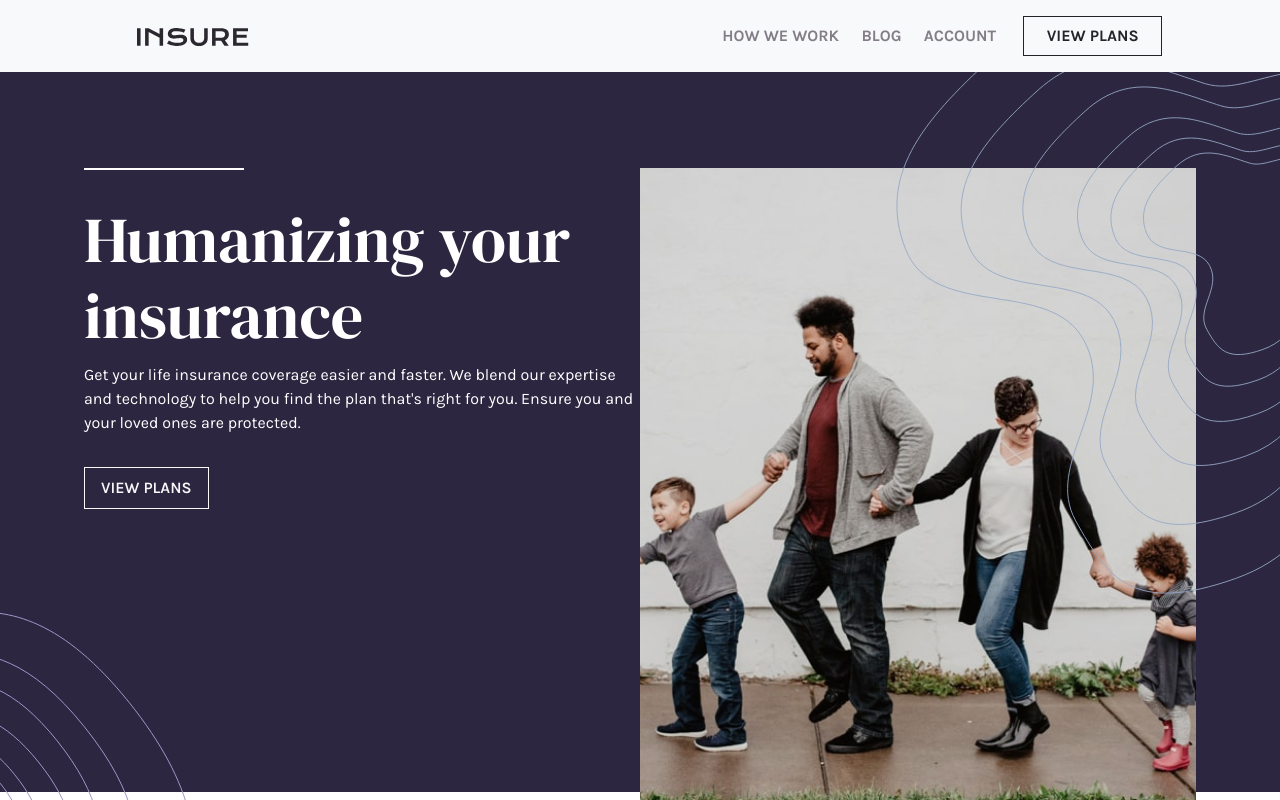
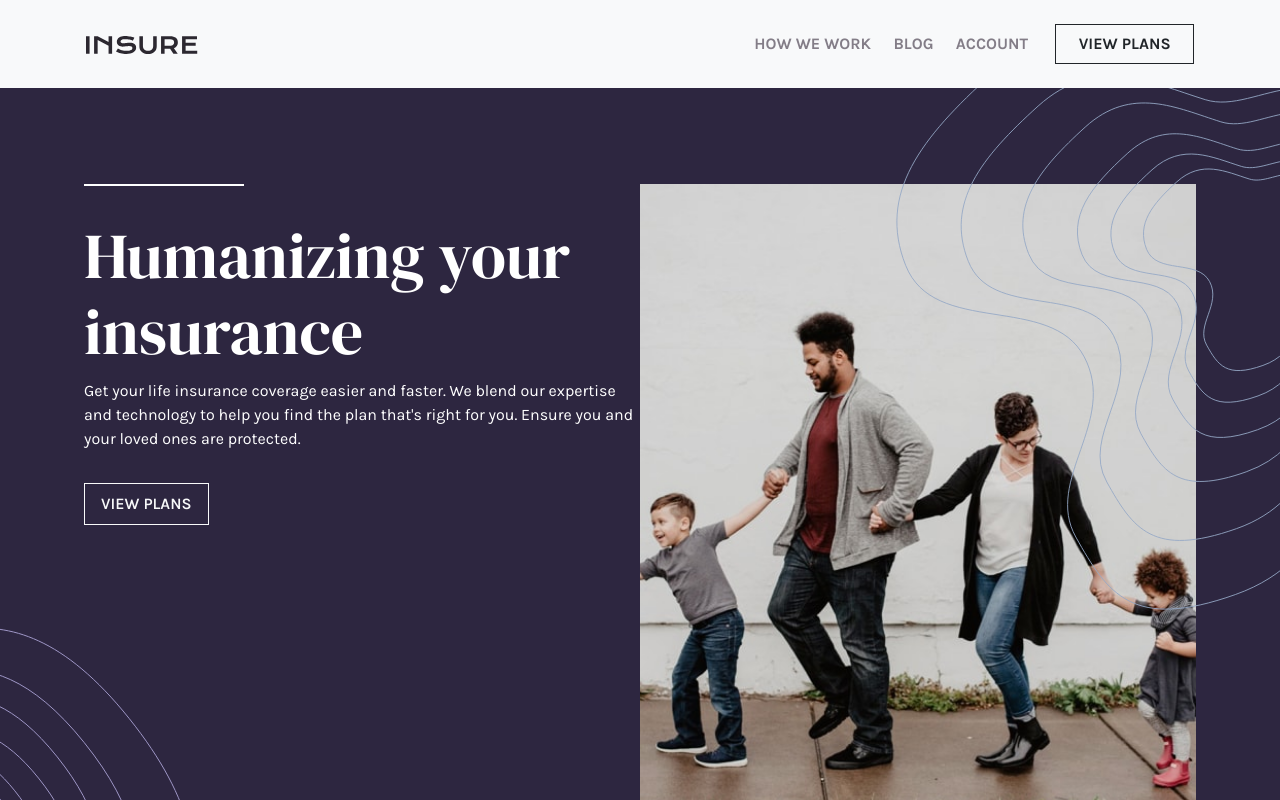
Before and after one commit to Sithu-Aung-Khant/insure-landing-page, a React (Vite) app: page / in a window 1280 px wide. Shown: the top 800 px of the page. Built offline with nearby package versions, Linux system fonts and the light colour scheme; the HTML template or start-up script is replaced by a standard one.

Commit message:
Improve navbar responsiveness across various screen sizes.

```diff
--- a/src/components/intro/intro.css
+++ b/src/components/intro/intro.css
@@ -54,7 +54,7 @@
 @media only screen and (min-width: 1440px) {
   .intro {
     height: 60vh;
-    padding: 4rem 7rem;
+    padding: 5rem 7rem;
   }
   .copy .display-3 {
     padding-right: 9rem;
--- a/src/components/navbar/Navbar.jsx
+++ b/src/components/navbar/Navbar.jsx
@@ -18,24 +18,23 @@ const Header = () => {
     <>
       <Navbar
         expand="lg"
-        className={`bg-body-tertiary px-xl-5 ${
-          isNavCollapsed ? 'collapsed' : ''
-        }`}
+        className={`bg-body-tertiary ${isNavCollapsed ? 'collapsed' : ''}`}
       >
-        <Container className="px-xl-5">
-          <Navbar.Brand href="#home">
+        <Container className="nav-bar p-0">
+          <Navbar.Brand href="#home" className="px-md-4 px-lg-5">
             <img src="./images/logo.svg" alt="company logo" />
           </Navbar.Brand>
           <Navbar.Toggle
             aria-controls="basic-navbar-nav"
             onClick={handleNavToggle}
+            className="mx-md-5"
           >
             {isNavCollapsed ? (
               <BsX style={{ width: '30px', height: '30px' }} />
             ) : null}
           </Navbar.Toggle>
           <Navbar.Collapse id="basic-navbar-nav">
-            <Nav className="ms-auto text-center">
+            <Nav className="ms-auto text-center px-md-5">
               <Nav.Link className="nav-links" href="#how-we-work">
                 HOW WE WORK
               </Nav.Link>
--- a/src/components/navbar/navbar.css
+++ b/src/components/navbar/navbar.css
@@ -1,17 +1,17 @@
-.container {
+.nav-bar {
+  max-width: 100%;
+}
+
+.navbar {
   padding: 0;
 }
 
-.container .navbar-brand {
-  margin: 1rem 1.2rem;
+.navbar-brand,
+.navbar-toggler {
+  margin: 1.5rem;
 }
-
-.container .navbar-toggler {
-  margin: 1rem 1.2rem;
-}
-
-.bg-body-tertiary {
-  padding: 0;
+.navbar-collapse {
+  padding: 1.5rem;
 }
 
 .navbar-nav .btn {
@@ -60,6 +60,16 @@
   font-size: 20px;
 }
 
-.navbar-collapse.collapse.show .ms-auto.navbar-nav {
-  padding: 1.8rem;
+@media only screen and (min-width: 1024px) {
+  .navbar-brand {
+    margin-left: 2.375rem;
+  }
+  .navbar-collapse {
+    padding-right: 2.375rem;
+  }
 }
+@media only screen and (min-width: 1440px) {
+  .navbar {
+    padding: 0rem 3.8rem;
+  }
+}
```
